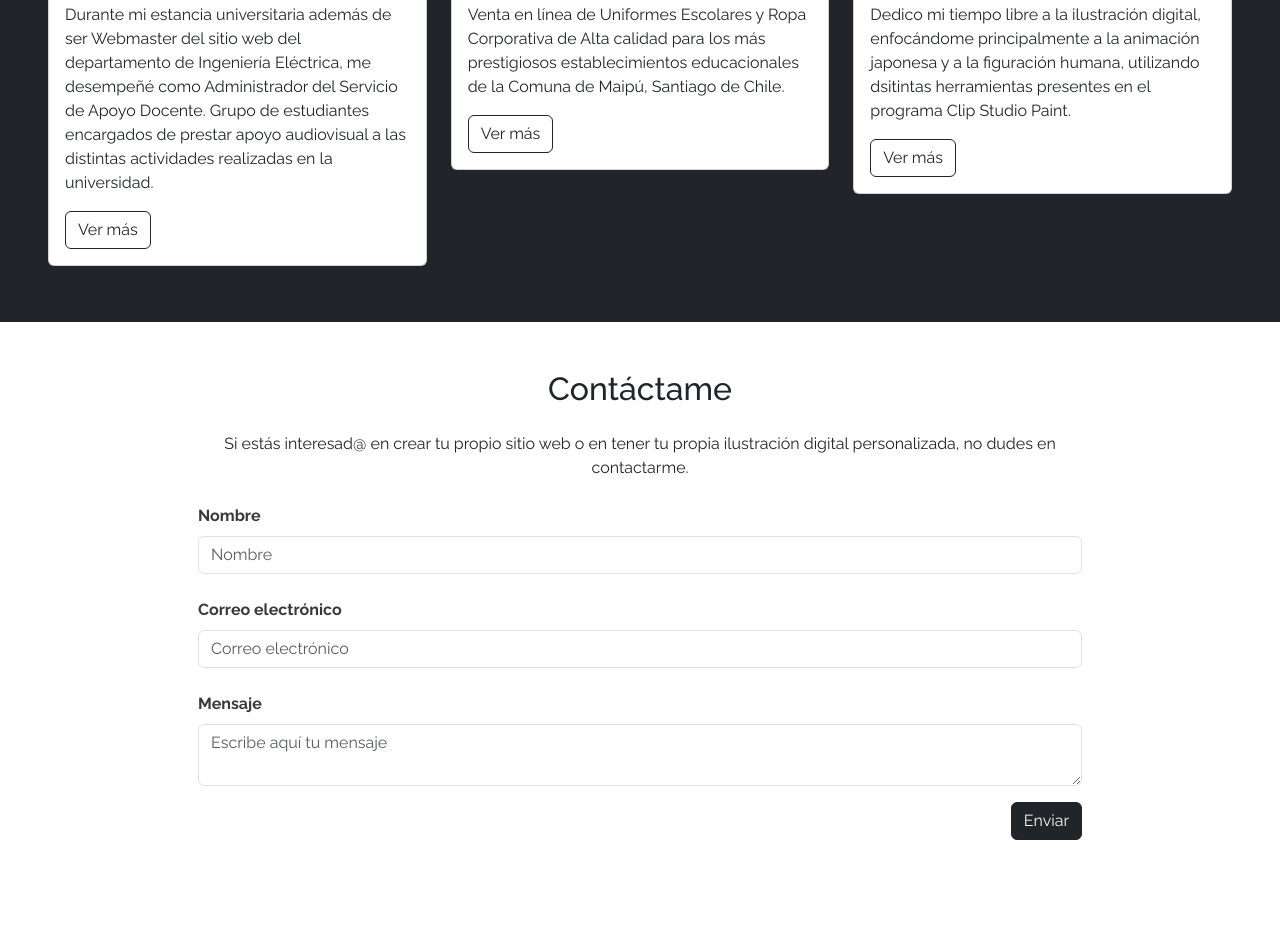
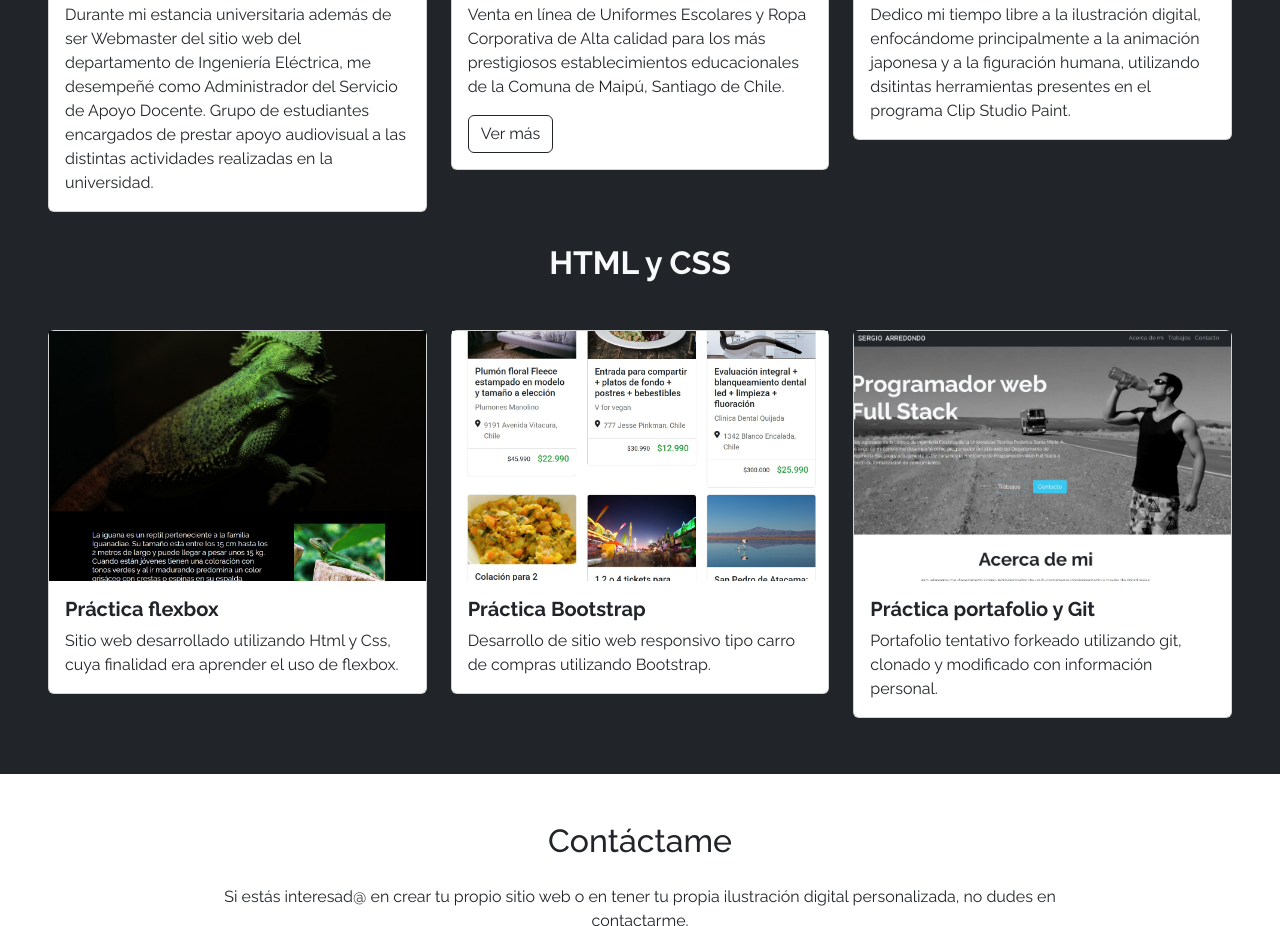
Before and after one commit to sergio-arredondo/portafolio-cv, a plain HTML site: page assets/html/portafolio.html in a window 1280 px wide. Shown: the part 1855-2781 px from the top of the page. Drawn offline with nearby package versions, Linux system fonts and the light colour scheme.

Commit message:
Portafolio html y css

```diff
--- a/assets/html/portafolio.html
+++ b/assets/html/portafolio.html
@@ -171,9 +171,6 @@
                   Grupo de estudiantes encargados de prestar apoyo audiovisual a
                   las distintas actividades realizadas en la universidad.
                 </p>
-                <button type="button" class="btn btn-outline-dark">
-                  Ver más
-                </button>
               </div>
             </div>
           </div>
@@ -210,9 +207,56 @@
                   humana, utilizando dsitintas herramientas presentes en el
                   programa Clip Studio Paint.
                 </p>
-                <button type="button" class="btn btn-outline-dark">
-                  Ver más
-                </button>
+              </div>
+            </div>
+          </div>
+        </div>
+
+        <h2 class="fw-bold text-center text-light mb-3 py-4">HTML y CSS</h2>
+
+        <div class="row">
+          <div class="col-12 col-sm-4 py-2">
+            <div class="card">
+              <div
+                class="image-top"
+                style="background-image: url(../img/iguanas.jpg)"
+              ></div>
+              <div class="card-body">
+                <h5 class="card-title fw-bold">Práctica flexbox</h5>
+                <p class="card-text">
+                  Sitio web desarrollado utilizando Html y Css, cuya finalidad
+                  era aprender el uso de flexbox.
+                </p>
+              </div>
+            </div>
+          </div>
+          <div class="col-12 col-sm-4 py-2">
+            <div class="card">
+              <div
+                class="image-top"
+                style="background-image: url(../img/cuppon.jpg)"
+              ></div>
+              <div class="card-body">
+                <h5 class="card-title fw-bold">Práctica Bootstrap</h5>
+                <p class="card-text">
+                  Desarrollo de sitio web responsivo tipo carro de compras
+                  utilizando Bootstrap.
+                </p>
+              </div>
+            </div>
+          </div>
+          <div class="col-12 col-sm-4 py-2">
+            <div class="card">
+              <div
+                class="image-top"
+                style="background-image: url(../img/programador.jpg)"
+              ></div>
+              <div class="card-body">
+                <h5 class="card-title fw-bold">Práctica portafolio y Git</h5>
+                <p class="card-text">
+                  Portafolio tentativo forkeado utilizando git, clonado y
+                  modificado con información personal.
+                </p>
               </div>
             </div>
           </div>
```
Also changed, not shown: assets/img/cuppon.jpg (added), assets/img/iguanas.jpg (added), assets/img/programador.jpg (added).
